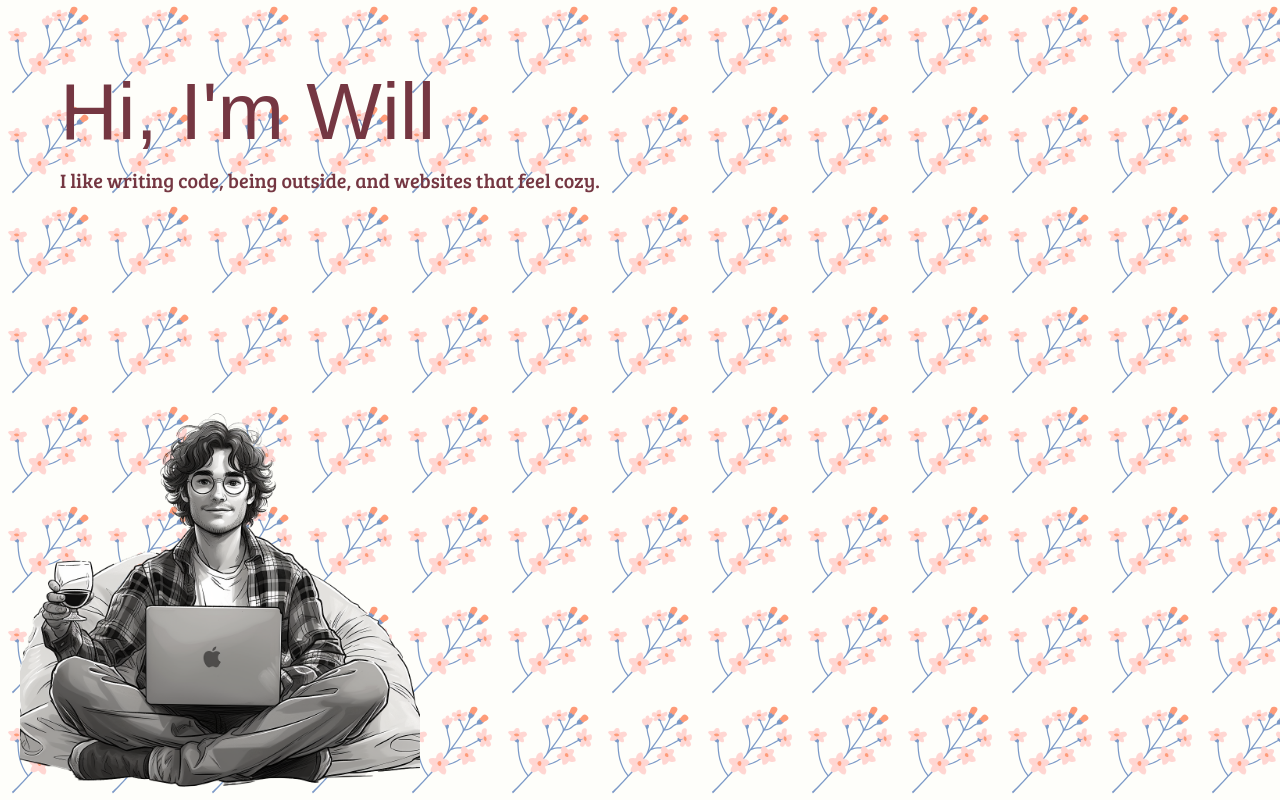
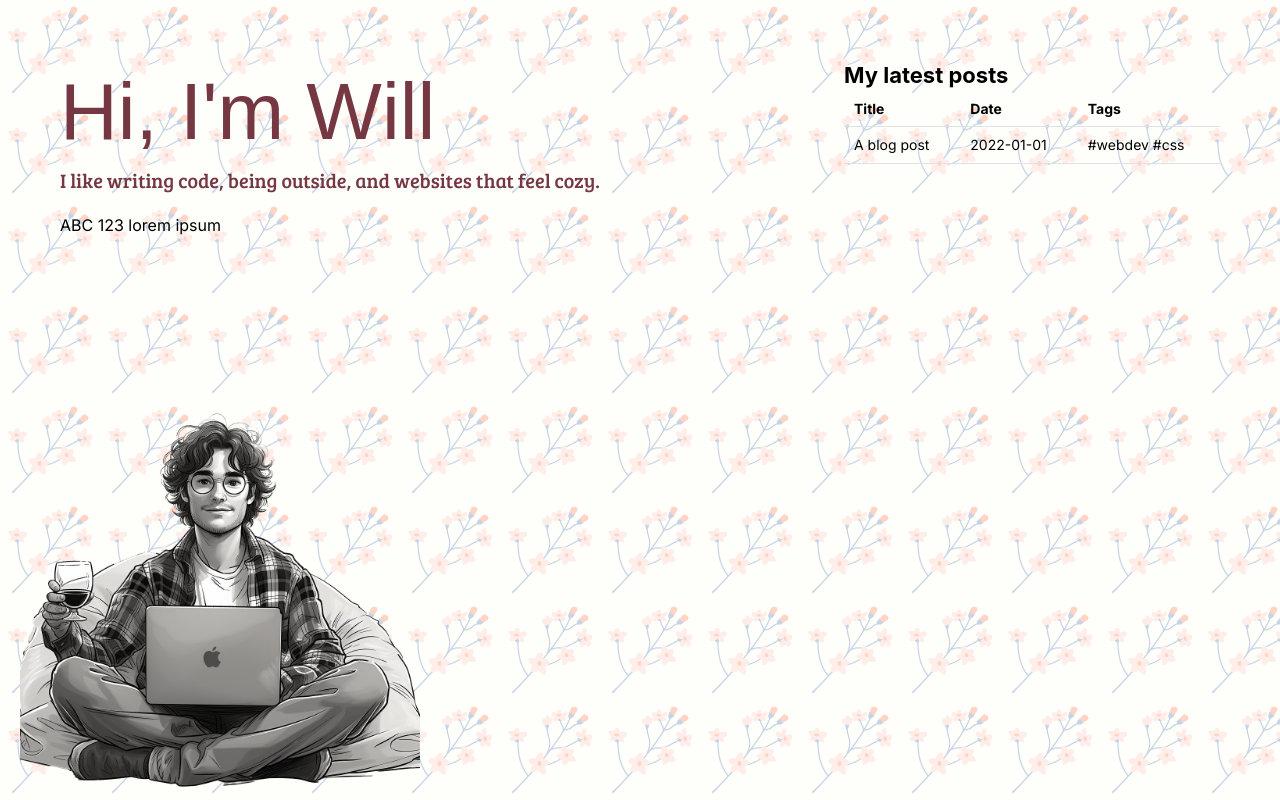
Before and after one commit to ironman5366/willbeddow.com, a Next.js app in the folder app/: page / in a window 1280 px wide. Built offline with nearby package versions, Linux system fonts and the light colour scheme; a web font is replaced by a local one.

Commit message:
fix table

```diff
--- a/app/src/app/layout.tsx
+++ b/app/src/app/layout.tsx
@@ -2,7 +2,8 @@
 import type { Metadata } from "next";
 import { Inter } from "next/font/google";
 import "./globals.css";
-import {MantineProvider} from "@mantine/core";
+import {createTheme, MantineProvider} from "@mantine/core";
+import theme from "@/theme";
 
 const inter = Inter({ subsets: ["latin"] });
 
@@ -19,7 +20,7 @@
   return (
     <html lang="en">
         <body className={inter.className}>
-            <MantineProvider>
+            <MantineProvider theme={theme}>
               {children}
             </MantineProvider>
         </body>
--- a/app/src/app/page.tsx
+++ b/app/src/app/page.tsx
@@ -1,8 +1,9 @@
 'use client'
-import {Affix, Grid} from "@mantine/core";
+import {Affix, Grid, Text, Title} from "@mantine/core";
 import flower from "../../public/flower.svg"
 import HeroCard from "@/components/atoms/HeroCard";
 import Image from "next/image";
+import BlogTable from "@/components/organisms/BlogTable";
 
 
 export default function Home() {
@@ -12,11 +13,22 @@
       backgroundColor: "#fefefa",
       minHeight: "100vh",
       minWidth: "100vw",
-      padding: 40,
+      padding: 60,
   }}>
       <Grid>
+          <Grid.Col span={8}>
+              <HeroCard />
+          </Grid.Col>
+          <Grid.Col span={4}>
+              <Title order={3}>
+                  My latest posts
+              </Title>
+              <BlogTable />
+          </Grid.Col>
           <Grid.Col span={12}>
-              <HeroCard />
+              <Text>
+                  ABC 123 lorem ipsum
+              </Text>
           </Grid.Col>
       </Grid>
       <Affix position={{ bottom: 0, left: 20}}>
--- a/app/src/components/atoms/HeroCard.tsx
+++ b/app/src/components/atoms/HeroCard.tsx
@@ -6,9 +6,7 @@
 const breeSerif = Bree_Serif({subsets: ["latin"], weight: "400"})
 
 export default function HeroCard() {
-    return <div style={{
-        padding: 20
-    }}>
+    return <div>
         <Title className={chicle.className} size={80} style={{
             color: "#753742",
         }}>
--- /dev/null
+++ b/app/src/components/organisms/BlogTable.tsx
@@ -0,0 +1,30 @@
+'use client'
+import React from "react";
+import {Table} from "@mantine/core";
+
+export default function BlogTable() {
+    return <Table>
+        <Table.Tr>
+            <Table.Th>
+                Title
+            </Table.Th>
+            <Table.Th>
+                Date
+            </Table.Th>
+            <Table.Th>
+                Tags
+            </Table.Th>
+        </Table.Tr>
+        <Table.Tr>
+            <Table.Td>
+                A blog post
+            </Table.Td>
+            <Table.Td>
+                2022-01-01
+            </Table.Td>
+            <Table.Td>
+                #webdev #css
+            </Table.Td>
+        </Table.Tr>
+    </Table>
+}
--- /dev/null
+++ b/app/src/theme.ts
@@ -0,0 +1,13 @@
+import {createTheme} from "@mantine/core";
+
+const theme = createTheme({
+    breakpoints: {
+        xs: '30em',
+        sm: '48em',
+        md: '64em',
+        lg: '74em',
+        xl: '90em',
+    },
+});
+
+export default theme;
```
Also changed, not shown: app/public/flower.svg.
